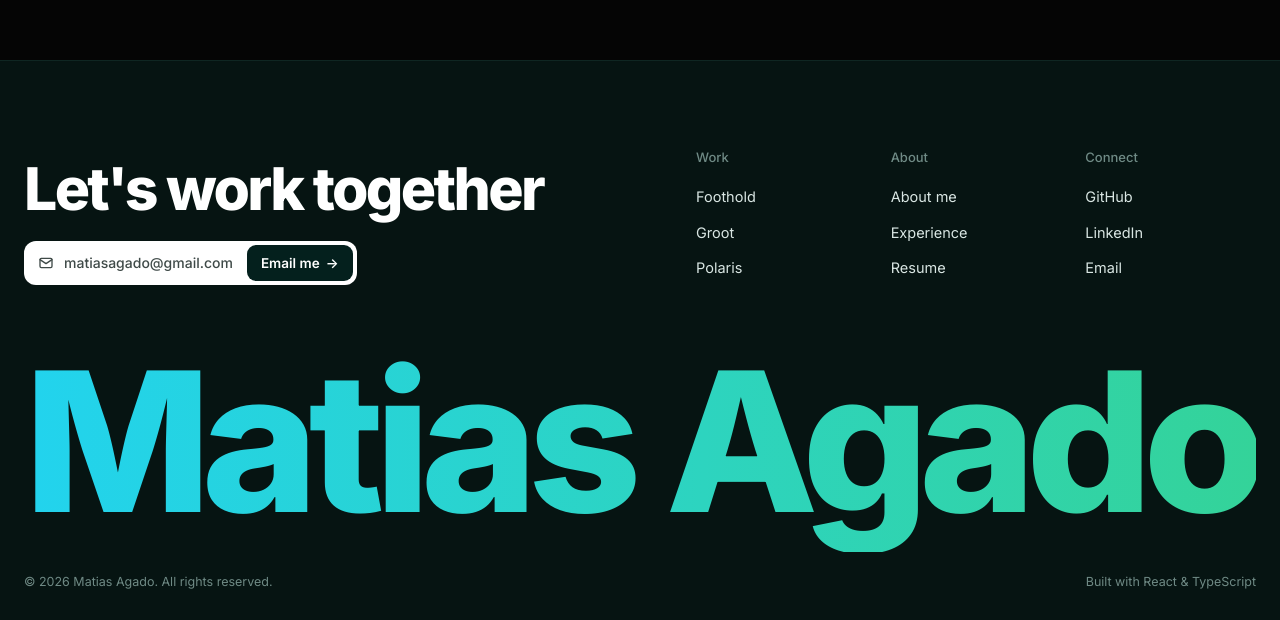
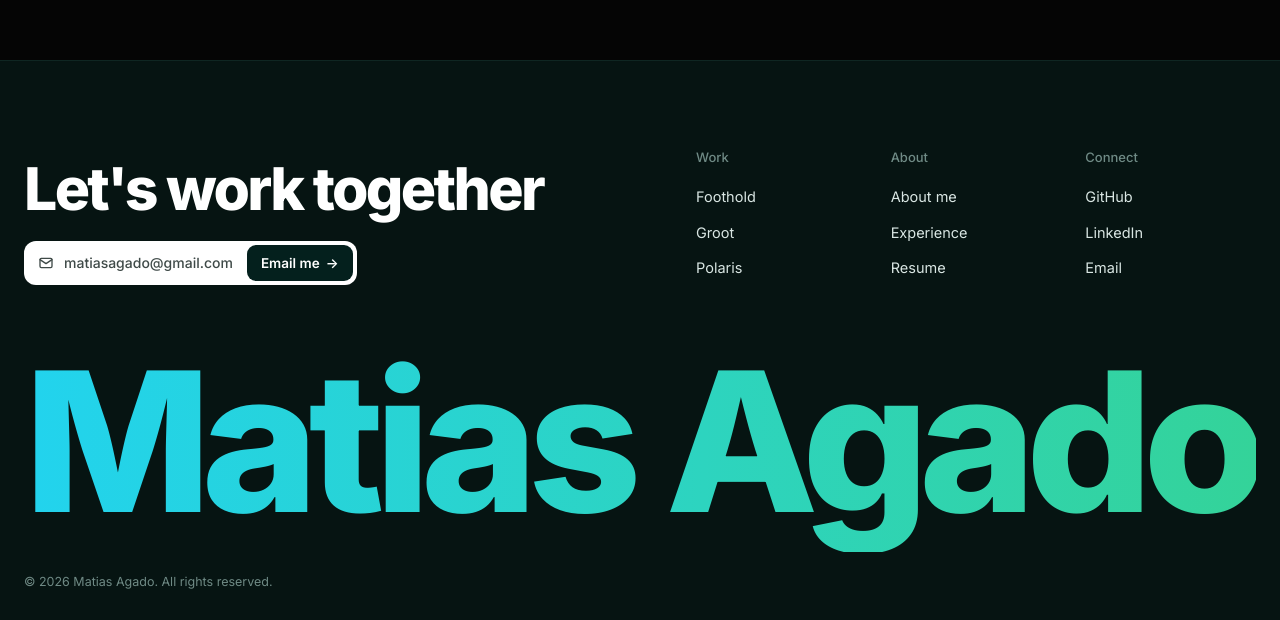
Before and after one commit to matiasagado/portfolio, a React (Vite) app: page / in a window 1280 px wide. Shown: the part 7816-8436 px from the top of the page. Built offline with nearby package versions, Linux system fonts and the light colour scheme; no server answers; a web font is replaced by a local one.

Commit message:
chore: drop the built-with line from the footer

```diff
--- a/src/_components/footer.tsx
+++ b/src/_components/footer.tsx
@@ -42,7 +42,6 @@ export default function Footer() {
 
             <div className={styles.bottom}>
                 <span>© {year} Matias Agado. All rights reserved.</span>
-                <span>Built with React &amp; TypeScript</span>
             </div>
         </footer>
     );
```
